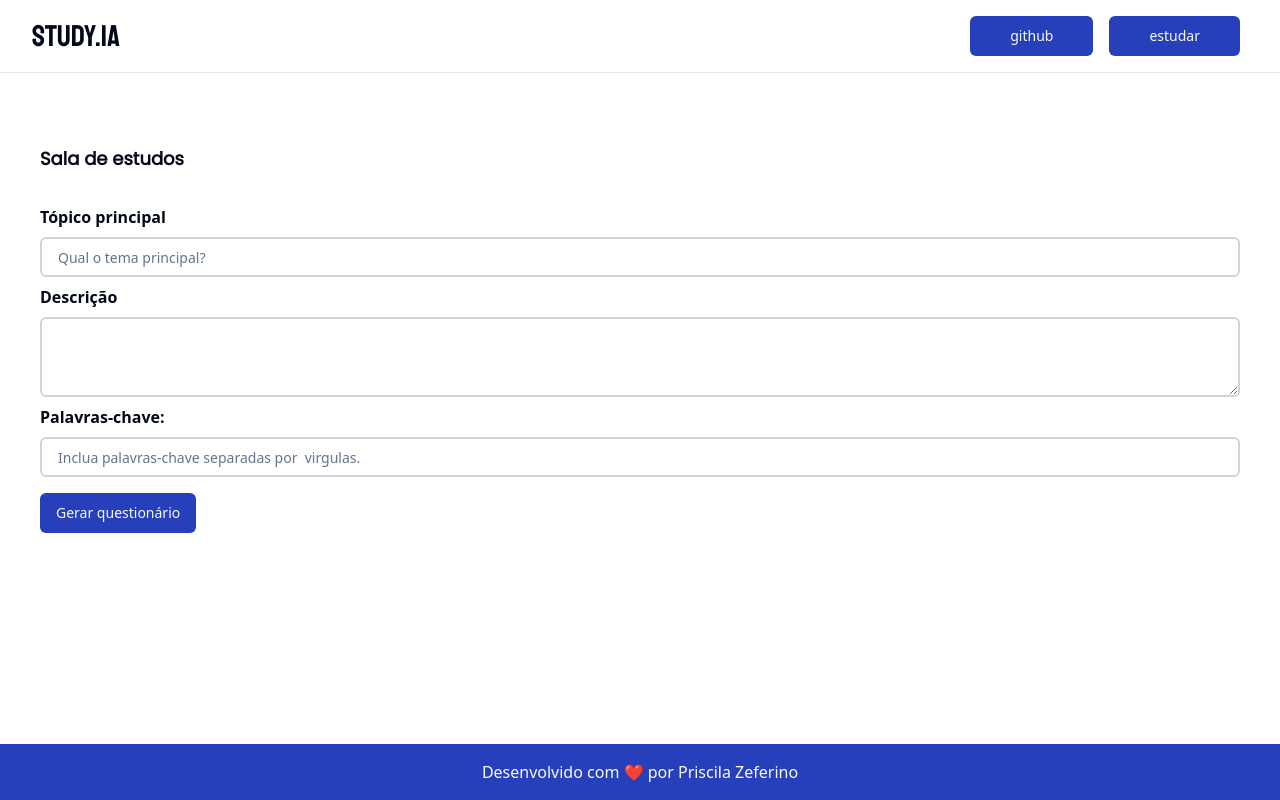
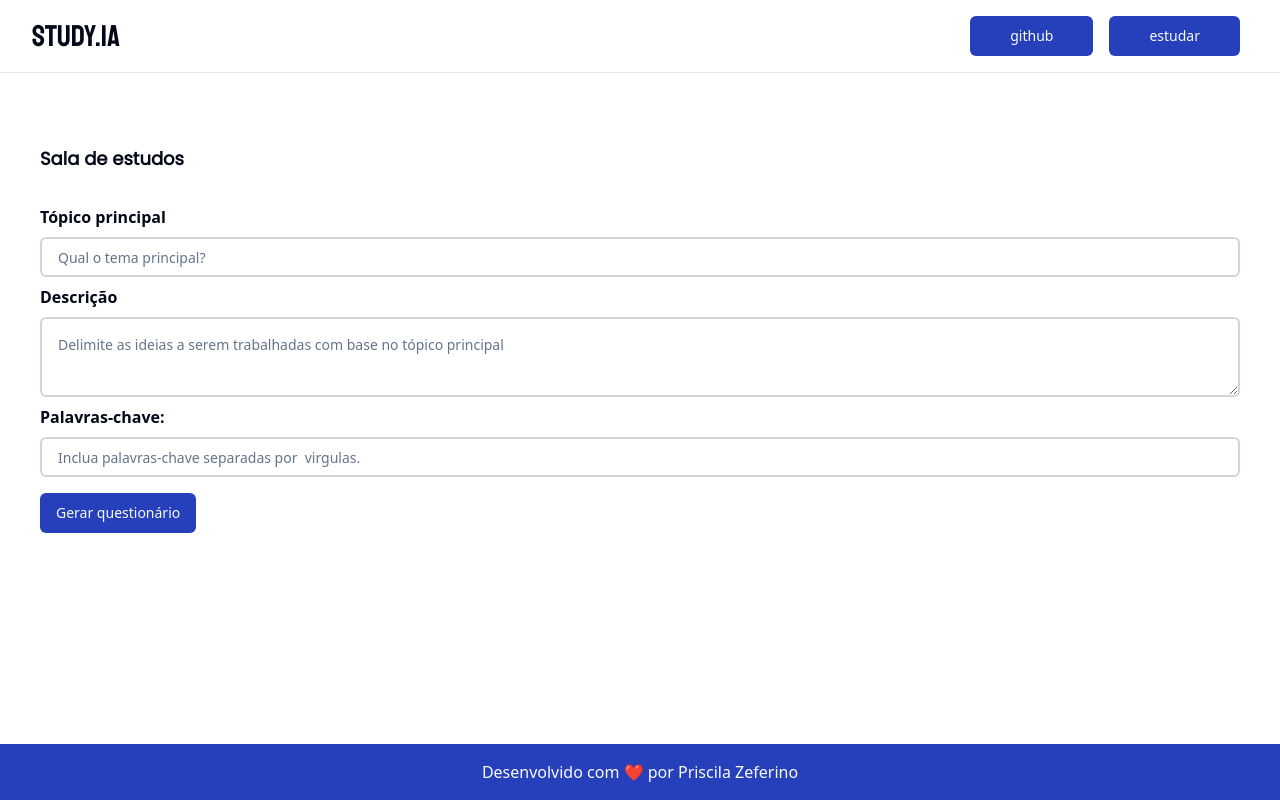
Before and after one commit to PriscilaZeferino/study.ia, a React (Vite) app in the folder web/: page / in a window 1280 px wide. Built offline with nearby package versions, Linux system fonts and the light colour scheme; the HTML template or start-up script is replaced by a standard one.

Commit message:
Validação de dados

```diff
--- a/web/src/App.tsx
+++ b/web/src/App.tsx
@@ -1,5 +1,5 @@
 import { Footer } from './components/footer'
-import { Form } from './components/form'
+import { Form } from './components/formTopic'
 import { Header } from './components/header'
 import { NavBar } from './components/navbar'
 
--- a/web/src/components/form.tsx
+++ b/web/src/components/formTopic.tsx
@@ -1,9 +1,20 @@
+import { ChangeEvent, useEffect, useState } from 'react'
 import { Button } from './ui/button'
 import { Input } from './ui/input'
 import { Label } from './ui/label'
 import { Textarea } from './ui/textarea'
 
 export function Form () {
+  const [topico, setTopico] = useState<string>('')
+  const [descricao, setDescricao] = useState<string>('')
+  const [palavraschave, setPalavrasChave] = useState<string>('')
+
+  useEffect(() => {
+    console.log('Tópico', topico)
+    console.log('Descricao', descricao)
+    console.log('PalavrasChave', palavraschave)
+  }, [topico, descricao, palavraschave])
+
   return (
     <form>
       <div className='px-10 text-bold flex flex-col'>
@@ -19,6 +30,8 @@ export function Form () {
           id='topico'
           placeholder='Qual o tema principal?'
           className='px-4 py-4 my-2 border-gray-300 border-2 rounded-md'
+          required
+          onChange={(event: ChangeEvent<HTMLInputElement>) => setTopico(event.target.value)}
         />
       </div>
 
@@ -32,6 +45,10 @@ export function Form () {
         <Textarea
           id='descricao'
           className='resize-y px-4 py-4 my-2 border-gray-300 border-2 rounded-md'
+          placeholder='Delimite as ideias a serem trabalhadas com base no tópico principal'
+          value={descricao}
+          onChange={(event: ChangeEvent<HTMLTextAreaElement>) => setDescricao(event.target.value)}
+
         ></Textarea>
       </div>
       <div className='px-10 text-bold flex flex-col'>
@@ -47,10 +64,12 @@ export function Form () {
           name='palavras-chave'
           placeholder='Inclua palavras-chave separadas por  virgulas.'
           className='px-4 py-4 my-2 border-gray-300 border-2 rounded-md'
+          onChange={(event: ChangeEvent<HTMLInputElement>) => setPalavrasChave(event.target.value)}
+          required
         />
       </div>
       <div className='px-10 flex py-2'>
-        <Button className=''>Gerar questionário</Button>
+        <Button>Gerar questionário</Button>
       </div>
     </form>
   )
```
